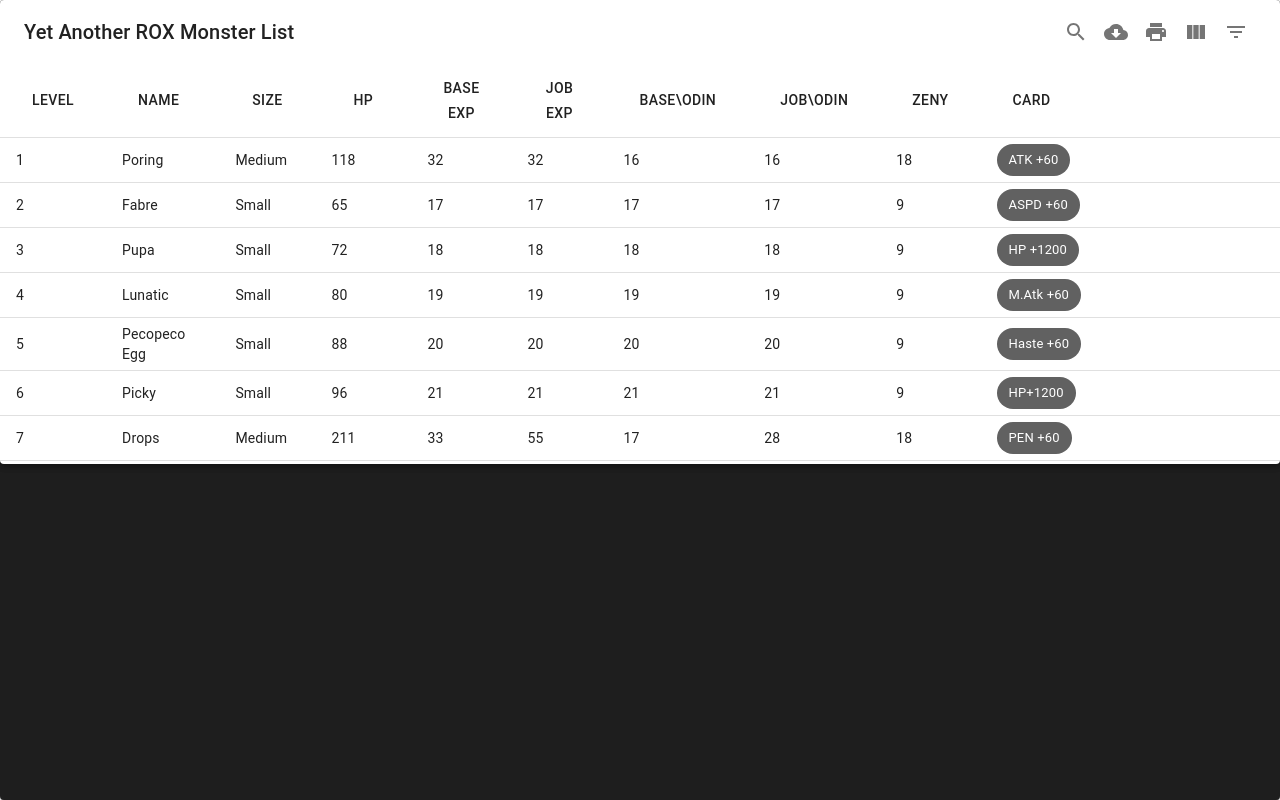
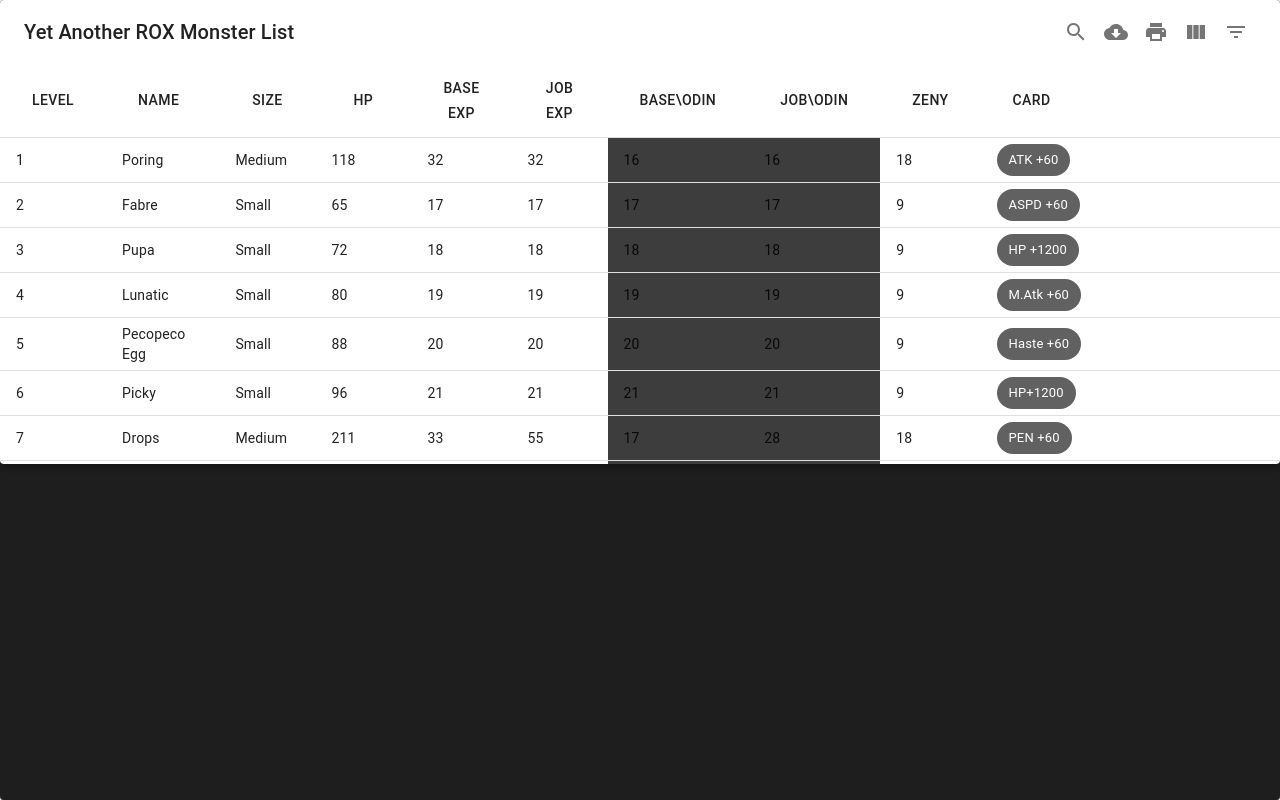
Before and after one commit to keyule/yarml, a React (Create React App) app: page / in a window 1280 px wide. Built offline with nearby package versions, Linux system fonts and the light colour scheme.

Commit message:
changed bg colour

```diff
--- a/src/table.js
+++ b/src/table.js
@@ -7,8 +7,6 @@ import {
   FormGroup,
   FormLabel,
   TextField,
-  Checkbox,
-  FormControlLabel,
 } from '@material-ui/core';
 
 
@@ -154,6 +152,13 @@ function MyTable() {
       name: "Base Per Odin",
       options: {
         filter: false,
+        setCellProps: value => {
+          return {
+            style: {
+              background: '#3d3d3d',
+            }
+          };
+        }
       }
     },
     {
@@ -161,7 +166,13 @@ function MyTable() {
       name: "Job Per Odin",
       options: {
         filter: false,
-
+        setCellProps: value => {
+          return {
+            style: {
+              background: '#3d3d3d',
+            }
+          };
+        }
       }
     },
     {
@@ -218,9 +229,11 @@ function MyTable() {
     },
   });
 
-  var adj = (window.screen.height == window.outerHeight) ? 0 : -15
+
+  // get max screen height
+  var adj = (window.screen.height === window.outerHeight) ? 0 : -15
   var maxScreenHeight = window.innerHeight * (window.screen.Height / (window.outerHeight + adj))
-  if (parseInt(maxScreenHeight) != maxScreenHeight) maxScreenHeight = window.screen.height
+  if (parseInt(maxScreenHeight) !== maxScreenHeight) maxScreenHeight = window.screen.height
 
   maxScreenHeight = parseInt(maxScreenHeight) - 200;
 
```
